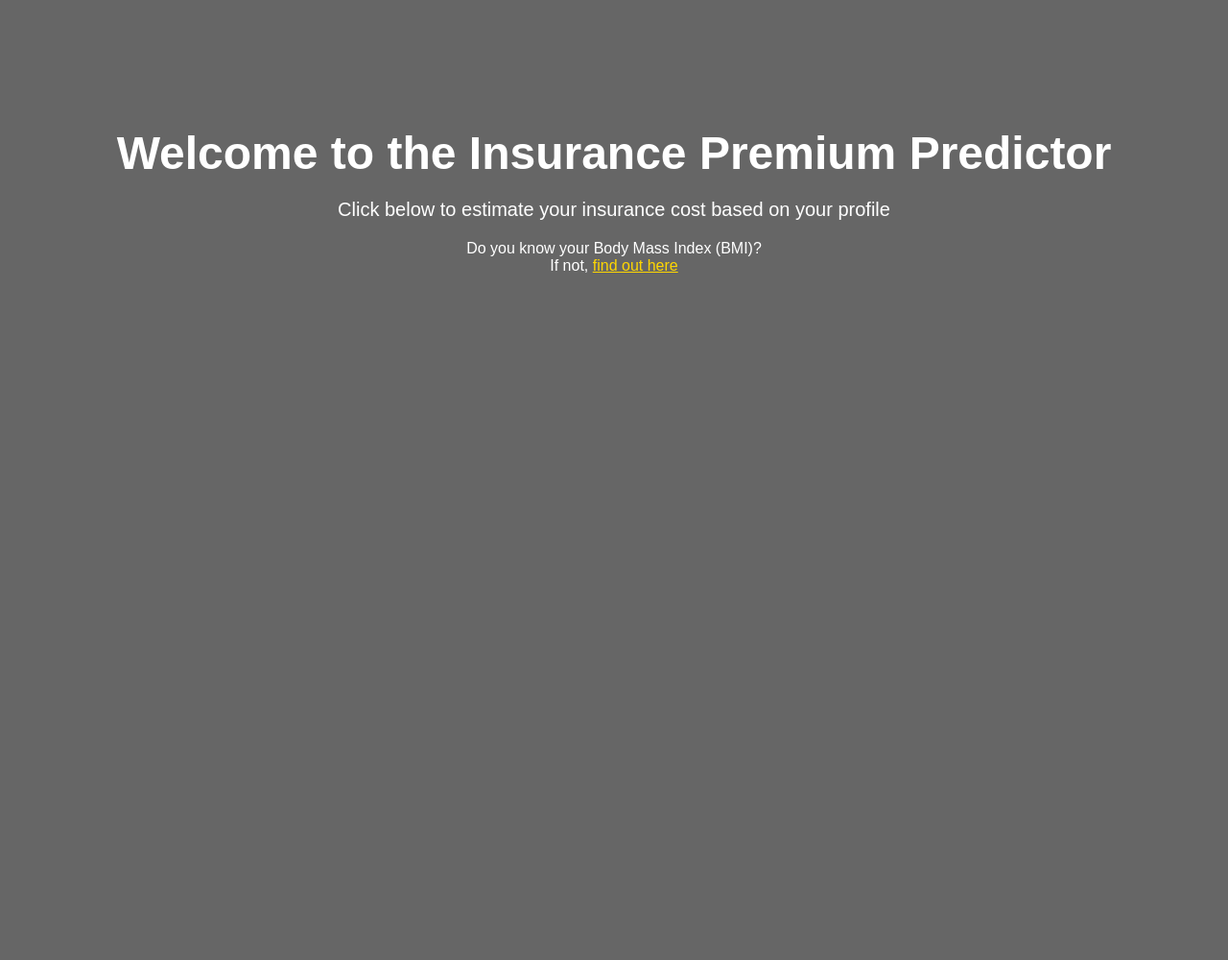
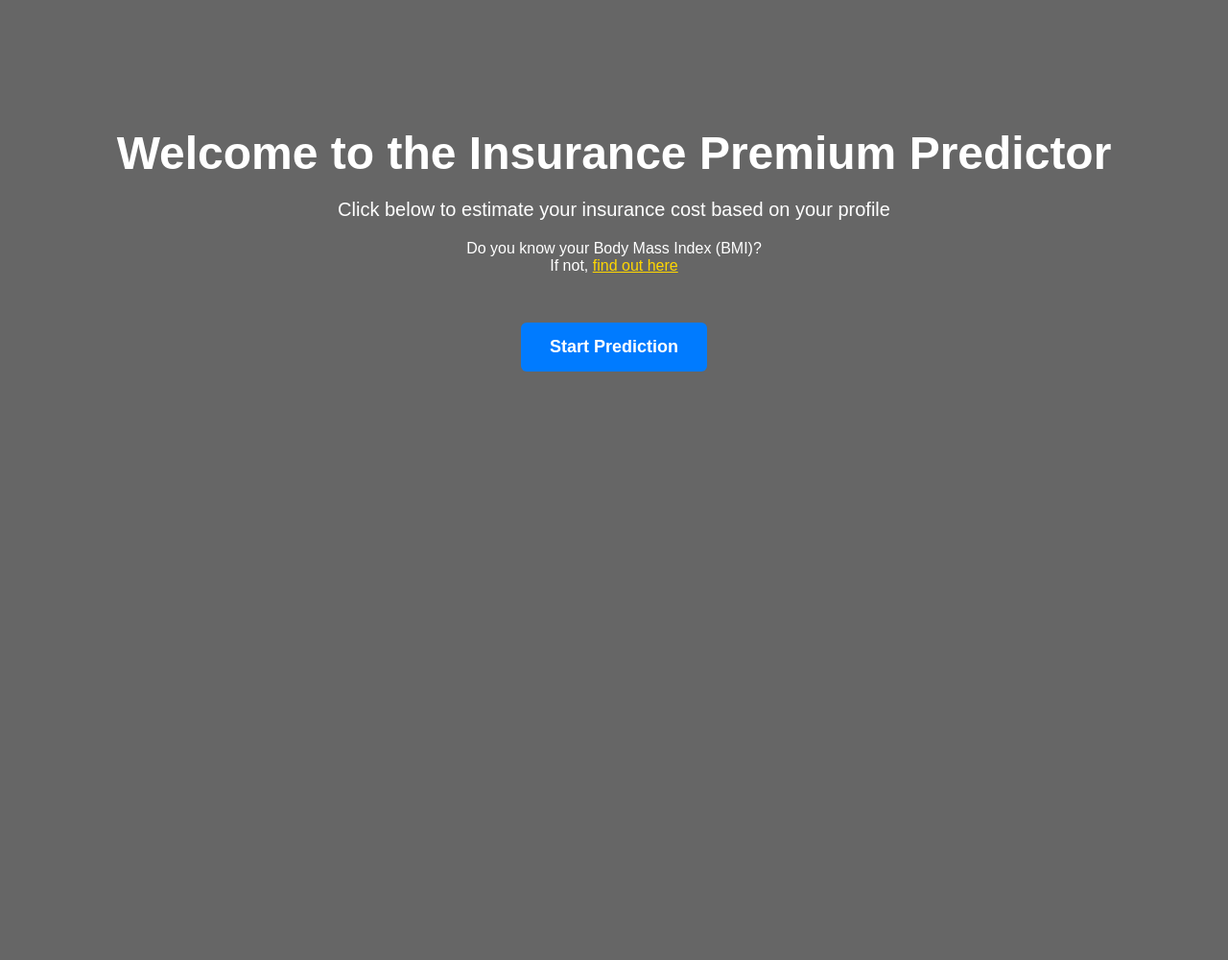
Before and after one commit to RiteshDeepakSaraf/Health_Insurance_Premium, a Flask app: page / in a window 1280 px wide. Shown: the whole page at 96% size. Run offline with Flask 3, Linux system fonts and the light colour scheme; parts of the project's set-up code (start-up, migrations or seed data) failed here and were passed over.

Commit message:
Update welcome.html

```diff
--- a/templates/welcome.html
+++ b/templates/welcome.html
@@ -63,7 +63,8 @@
         If not, <a href="/bmi" target="_blank">find out here</a>
     </div>
 
-   <a id="start-btn" href="/predict-form" class="button" style="display:none;">Start Prediction</a>
+    <a id="start-btn" href="/predict-form" class="button">Start Prediction</a>
+
 </div>
 <script>
     window.onload = function() {
```
